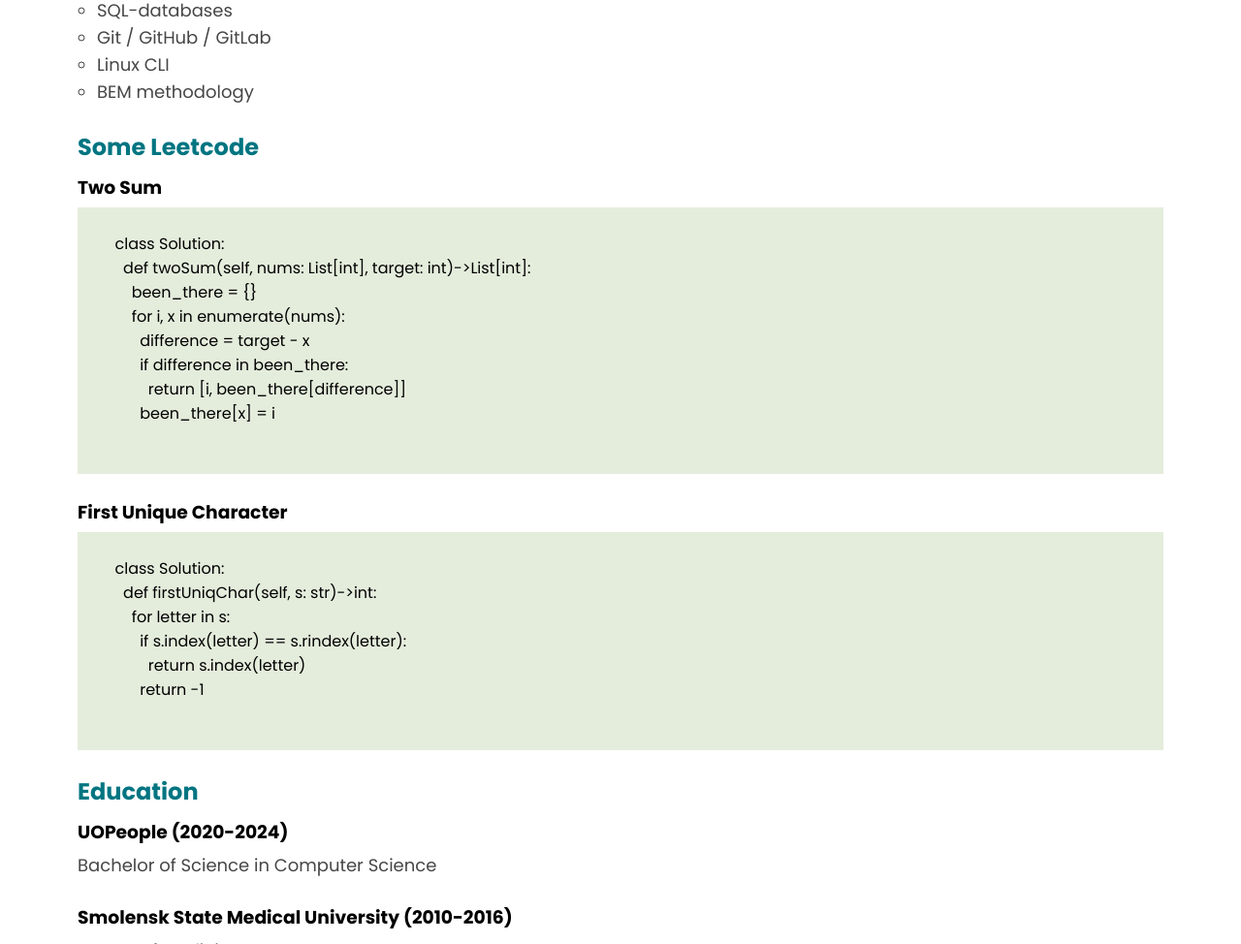
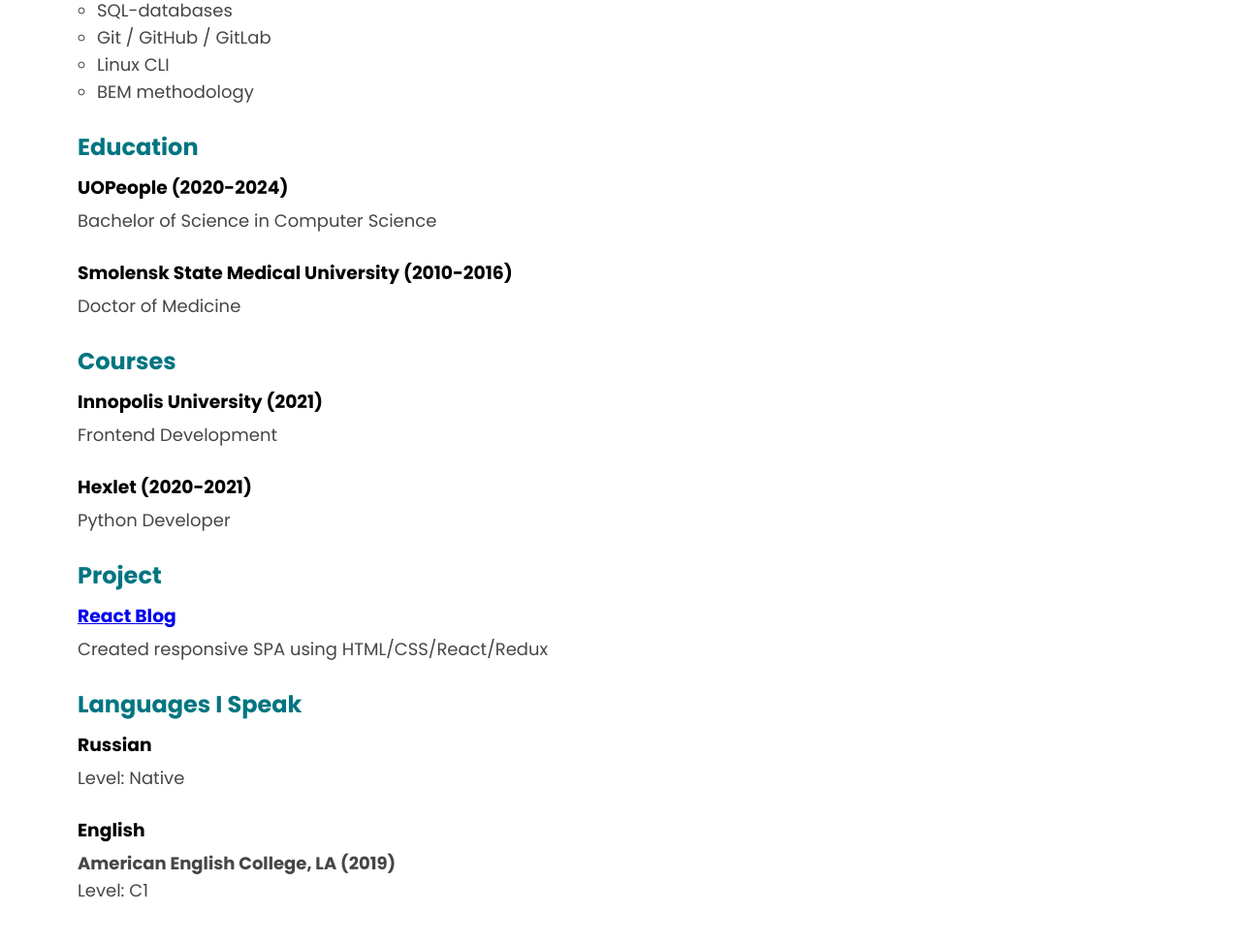
Before and after one commit to mareedez/rsschool-cv, a plain HTML site: page index.html in a window 1280 px wide. Shown: the part 421-1395 px from the top of the page at 97% size. Drawn offline with Linux system fonts and the light colour scheme.

Commit message:
fix: fix errors

```diff
--- a/index.html
+++ b/index.html
@@ -33,35 +33,6 @@
             <li>Linux CLI</li>
             <li>BEM methodology</li>
         </ul>
-        <h2>Some Leetcode</h2>
-        <h3><b>Two Sum</b></h3>
-        <div class="content__leetcode-container">
-            <pre>
-            <code class="content__leetcode-code">
-  class Solution:
-    def twoSum(self, nums: List[int], target: int)-&gt;List[int]:
-      been_there = {}
-      for i, x in enumerate(nums):
-        difference = target - x
-        if difference in been_there:
-          return [i, been_there[difference]]
-        been_there[x] = i
-            </code>
-            </pre>
-        </div>
-        <h3><b>First Unique Character</b></h3>
-        <div class="content__leetcode-container">
-            <pre>
-            <code class="content__leetcode-code" id="education">
-  class Solution:
-    def firstUniqChar(self, s: str)-&gt;int:
-      for letter in s:
-        if s.index(letter) == s.rindex(letter):
-          return s.index(letter)
-        return -1
-            </code>
-            </pre>
-        </div>
         <h2>Education</h2>
         <h3>UOPeople (2020-2024)</h3>
         <p>Bachelor of Science in Computer Science</p>
```
